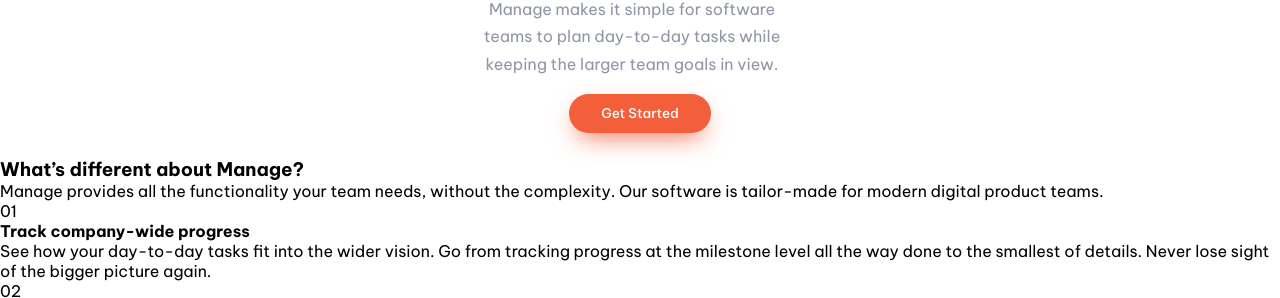
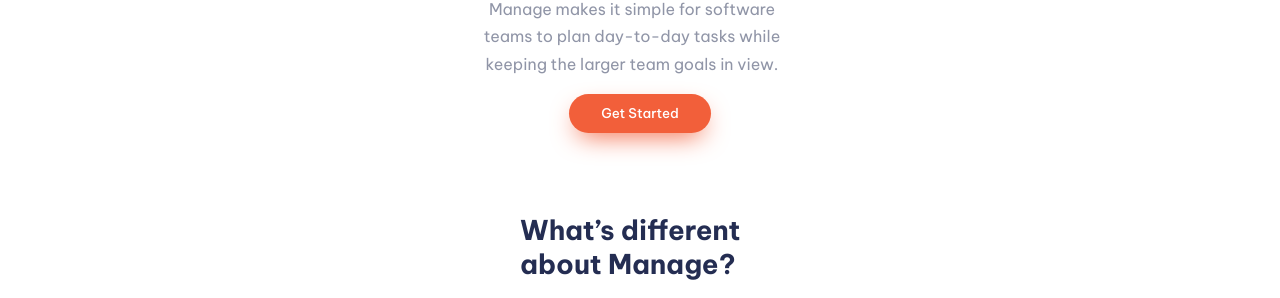
Before and after one commit to zeerau/manage-landing-page-master, a plain HTML site: page index.html in a window 1280 px wide. Shown: the part 605-903 px from the top of the page. Drawn offline with Linux system fonts and the light colour scheme.

Commit message:
continuing the design

```diff
--- a/css/style.css
+++ b/css/style.css
@@ -1,3 +1,7 @@
+@import url('https://fonts.googleapis.com/css2?family=Be+Vietnam+Pro:wght@400;500;700&display=swap');
+
+
+
 *{
     padding: 0;
     margin: 0;
@@ -54,3 +58,46 @@
 font-weight: 500;
 box-shadow: 0 10px 26px -8px hsl(12, 88%, 59%);
 }
+.main-two h3{
+    color: hsl(228, 39%, 23%);
+    font-size: 1.7rem;
+    width: 15rem;
+    margin: 0 auto;
+    padding: 3.5rem 0 1.3rem;
+}
+.main-two-p{
+    color: hsl(227, 12%, 61%);
+    text-align: center;
+    width: 22rem;
+    margin: 0 auto;
+    padding-bottom: 2rem;
+}
+.bg-div{
+    background-color: hsl(13, 100%, 96%);
+    /* padding: .5rem; */
+margin-left: 1rem;
+}
+.main-two h4{
+    display: inline-block;
+    background-color: hsl(13, 100%, 96%);
+   width: 80%;
+   /* margin-left: -.5rem; */
+   padding: .5rem;
+   color: hsl(233, 12%, 13%);
+}
+.main-two span{
+    background-color: hsl(12, 88%, 59%);
+    color: #fff;
+    padding: .5rem 1.5rem;
+    border-radius: 1rem;
+    /* margin-right: -.5rem; */
+    z-index: 7;
+}
+.child-divs p{
+    color: hsl(227, 12%, 61%);
+    text-align: left;
+    width: 25rem;
+    padding: 1rem 0 3rem .5rem;
+    line-height: 1.8rem;
+    font-weight: 100;
+}
--- a/index.html
+++ b/index.html
@@ -5,7 +5,8 @@
   <meta name="viewport" content="width=device-width, initial-scale=1.0"> <!-- displays site properly based on user's device -->
 
   <link rel="icon" type="image/png" sizes="32x32" href="./images/favicon-32x32.png">
-  <link rel="preconnect" href="https://fonts.googleapis.com"><link rel="preconnect" href="https://fonts.gstatic.com" crossorigin><link href="https://fonts.googleapis.com/css2?family=Be+Vietnam+Pro:wght@400;500;700&display=swap" rel="stylesheet">
+  <link rel="preconnect" href="https://fonts.googleapis.com"><link rel="preconnect" href="https://fonts.gstatic.com" crossorigin>
+    <link href="https://fonts.googleapis.com/css2?family=Be+Vietnam+Pro:wght@400;500;700&display=swap" rel="stylesheet">
   <link rel="stylesheet" href="css/style.css">
   <title>Frontend Mentor | Manage landing page</title>
 
@@ -48,16 +49,18 @@
 </section>
 <section class="main-two">
   <h3>What’s different about Manage?</h3>
-  <p>
+  <p class="main-two-p">
     Manage provides all the functionality your team needs, without
     the complexity. Our software is tailor-made for modern digital
     product teams.
 <div class="child-divs">
-
+<div class="bg-div">
   <span>01</span>
   <h4>
     Track company-wide progress
   </h4>
+</div>
+
   <p>
     See how your day-to-day tasks fit into the wider vision. Go from
   tracking progress at the milestone level all the way done to the
@@ -66,10 +69,13 @@
   </p>
 </div>
 <div class="child-divs">
+  <div class="bg-div">
     <span>02</span>
     <h4>
       Advanced built-in reports
     </h4>
+  </div>
+
   <p>
     Set internal delivery estimates and track progress toward company
   goals. Our customisable dashboard helps you build out the reports
@@ -77,10 +83,13 @@
   </p>
 </div>
 <div class="child-divs">
+  <div class="bg-div">
     <span>03</span>
     <h4>
       Everything you need in one place
     </h4>
+  </div>
+
   <p>
     Stop jumping from one service to another to communicate, store files,
   track tasks and share documents. Manage offers an all-in-one team
```
Lines whose indentation alone changed are shown as unchanged.
